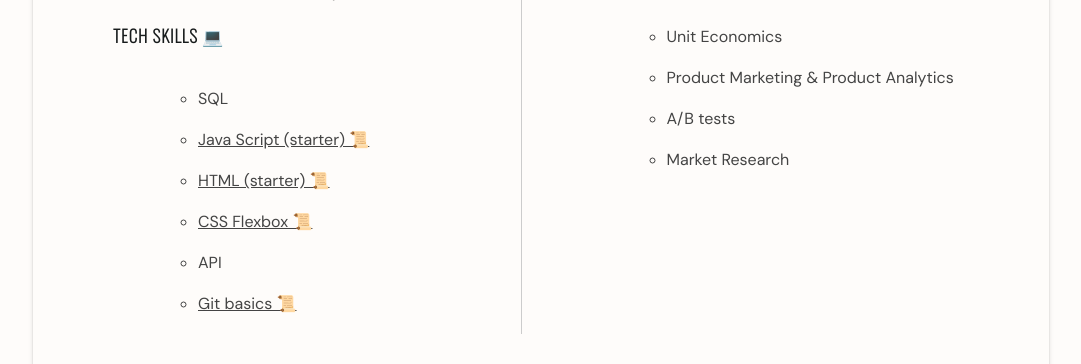
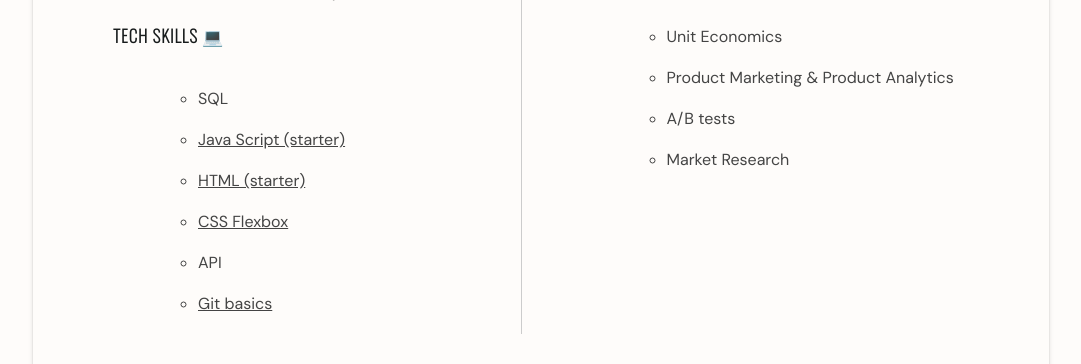
Before and after one commit to OlenaBilousova/CV, a plain HTML site: page index.html in a window 1280 px wide. Shown: the part 1580-1944 px from the top of the page, without its empty margins (99-1180 px from the left). Drawn offline with nearby package versions, Linux system fonts and the light colour scheme.

Commit message:
Update index.html

```diff
--- a/index.html
+++ b/index.html
@@ -63,11 +63,11 @@
                  <h3> Tech Skills  💻  </h3>
                         <ul>
                             <li>SQL</li>
-                            <li> <a href="https://testprovider.com/ru/search-certificate/tp17954805"  title="Сертифікат JS" target="_blank"> Java Script (starter) 📜 </a> </li>
-                            <li> <a href="https://testprovider.com/ru/search-certificate/tp70049062" title="Сертифікат HTML & CSS" target="_blank"> HTML (starter) 📜 </a> </li>
-                            <li> <a href="https://testprovider.com/ru/search-certificate/tp46242126" title="Сертифікат CSS Flexbox " target="_blank"> CSS Flexbox 📜  </a></li>
+                            <li> <a href="https://testprovider.com/ru/search-certificate/tp17954805"  title="Сертифікат JS" target="_blank"> Java Script (starter)  </a> </li>
+                            <li> <a href="https://testprovider.com/ru/search-certificate/tp70049062" title="Сертифікат HTML & CSS" target="_blank"> HTML (starter)  </a> </li>
+                            <li> <a href="https://testprovider.com/ru/search-certificate/tp46242126" title="Сертифікат CSS Flexbox " target="_blank"> CSS Flexbox  </a></li>
                             <li> API </li>
-                            <li> <a href="https://testprovider.com/ru/search-certificate/tp00884109" title="Git basics" target="_blank"> Git basics 📜</a></li>
+                            <li> <a href="https://testprovider.com/ru/search-certificate/tp00884109" title="Git basics" target="_blank"> Git basics </a></li>
                         </ul>
 
 
```
